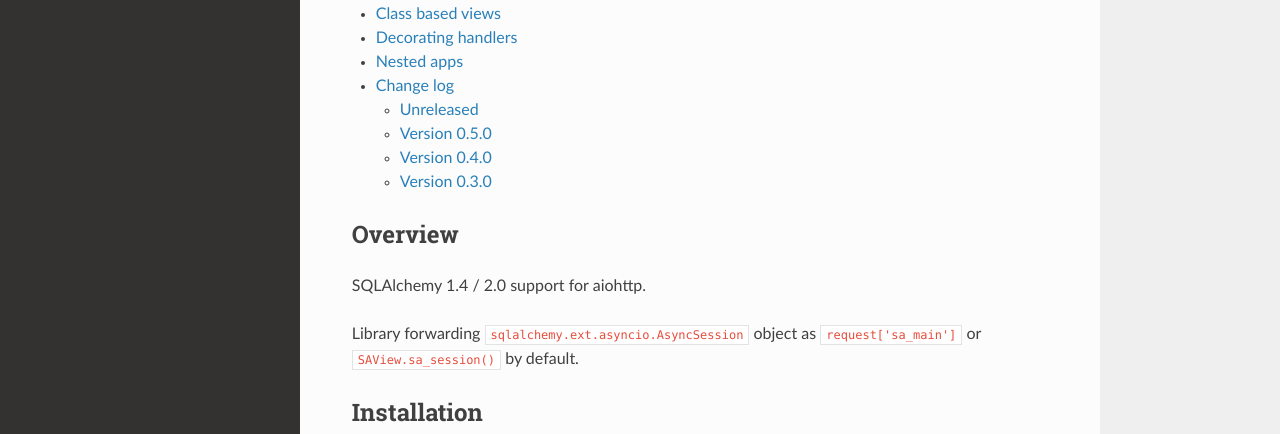
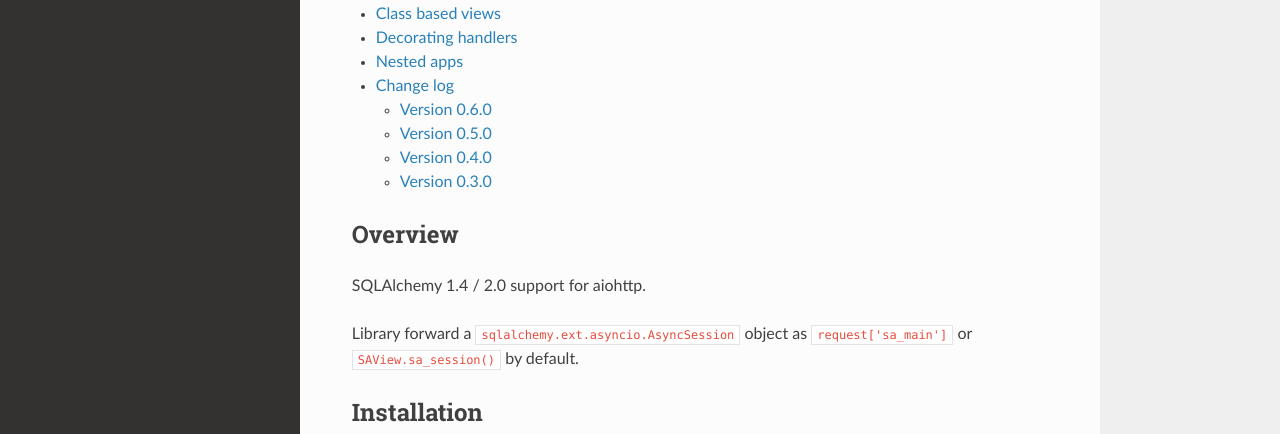
Before and after one commit to ri-gilfanov/aiohttp-sqlalchemy, a Sphinx documentation site: the page built from docs/index.rst, in a window 1280 px wide and 900 px high. Shown: the part 314-748 px from the top of the window. Built offline with Sphinx 7.4.7 and the Read the Docs theme 2.0.0, drawn with Linux system fonts in a browser that asks for light colours; some of the changed text lies outside the part shown.

Commit message:
Version 0.6.0 placeholder

```diff
--- a/README.rst
+++ b/README.rst
@@ -4,8 +4,8 @@
 
 SQLAlchemy 1.4 / 2.0 support for aiohttp.
 
-By default, library forward ``sqlalchemy.ext.asyncio.AsyncSession`` object as
-``request['sa_main']`` or ``SAView.sa_session()``.
+Library forward a ``sqlalchemy.ext.asyncio.AsyncSession`` object as
+``request['sa_main']`` or ``SAView.sa_session()`` by default.
 
 
 Documentation
--- a/aiohttp_sqlalchemy/__init__.py
+++ b/aiohttp_sqlalchemy/__init__.py
@@ -16,7 +16,7 @@
     TSABinding = Tuple[Union[AsyncEngine, sessionmaker], str, bool]
 
 
-__version__ = '0.5.0'
+__version__ = '0.6.0'
 
 __all__ = ['DuplicateAppKeyError', 'DuplicateRequestKeyError', 'SABaseView',
            'sa_bind', 'sa_decorator', 'sa_middleware', 'SAView', 'setup',]
--- a/docs/conf.py
+++ b/docs/conf.py
@@ -22,7 +22,7 @@
 author = 'Ruslan Ilyasovich Gilfanov'
 
 # The full version, including alpha/beta/rc tags
-release = '0.5.0'
+release = '0.6.0'
 
 
 # -- General configuration ---------------------------------------------------
--- a/docs/index.rst
+++ b/docs/index.rst
@@ -19,7 +19,7 @@
 --------
 SQLAlchemy 1.4 / 2.0 support for aiohttp.
 
-Library forwarding ``sqlalchemy.ext.asyncio.AsyncSession`` object as
+Library forward a ``sqlalchemy.ext.asyncio.AsyncSession`` object as
 ``request['sa_main']`` or ``SAView.sa_session()`` by default.
 
 
@@ -172,8 +172,8 @@
 
 Change log
 ----------
-Unreleased
-^^^^^^^^^^
+Version 0.6.0
+^^^^^^^^^^^^^
 Added
 """""
 Add support ``sqlalchemy.orm.sessionmaker`` as a first argument in function
--- a/pyproject.toml
+++ b/pyproject.toml
@@ -1,6 +1,6 @@
 [tool.poetry]
 name = "aiohttp-sqlalchemy"
-version = "0.5.0"
+version = "0.6.0"
 description = "SQLAlchemy 1.4 / 2.0 support for aiohttp."
 authors = [
     "Ruslan Ilyasovich Gilfanov <ri.gilfanov@yandex.ru>",
```
